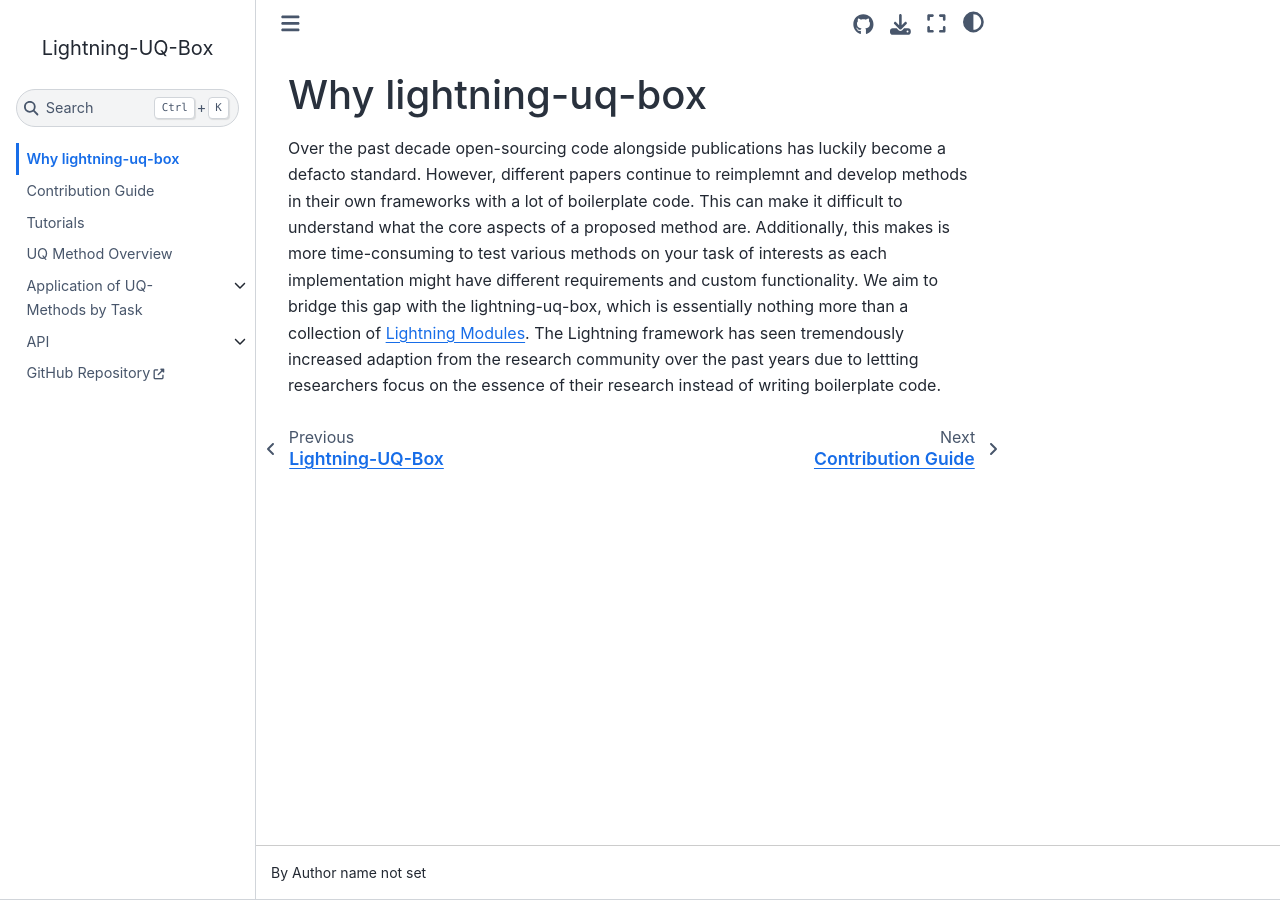
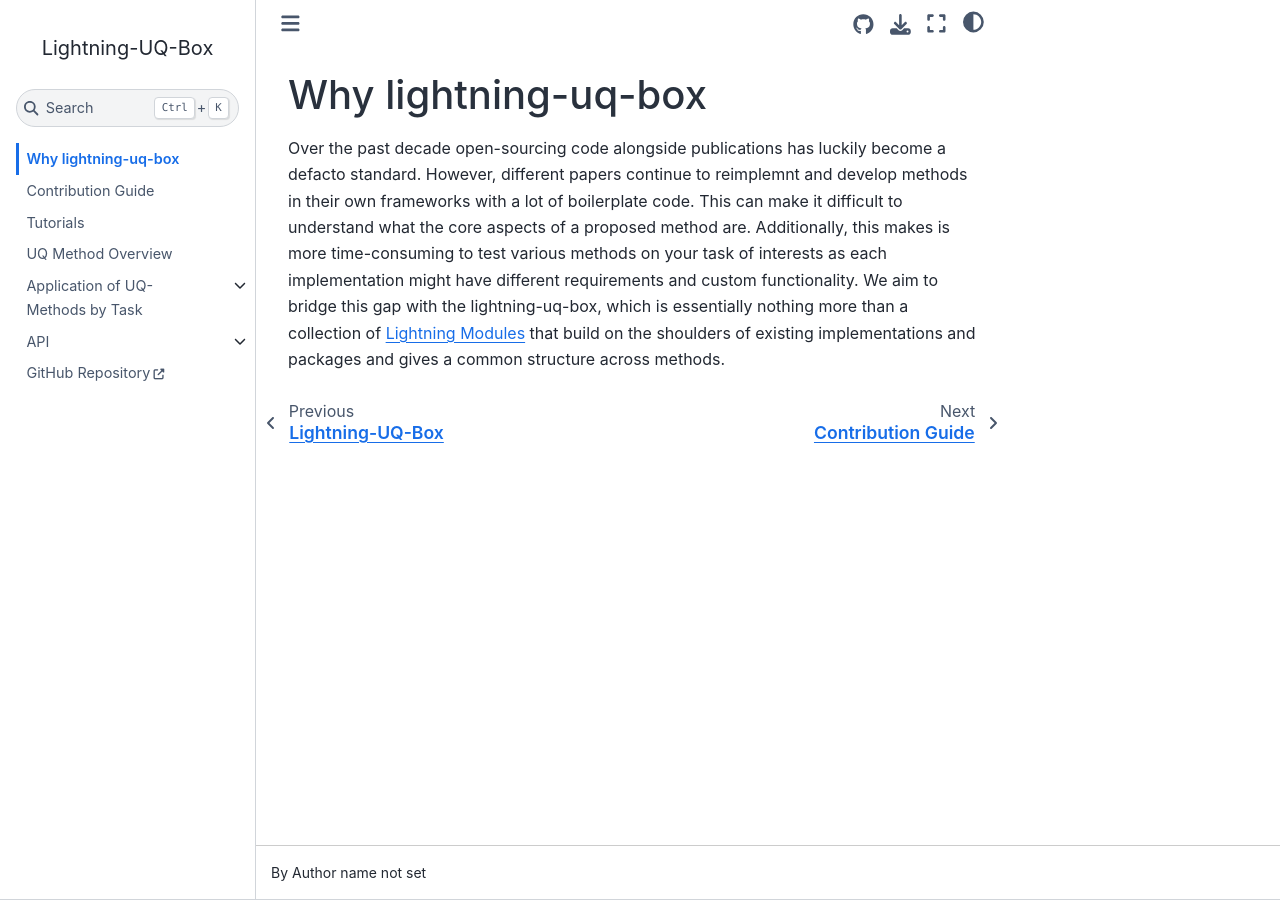
Before and after one commit to lightning-uq-box/lightning-uq-box, a Sphinx documentation site: the page built from docs/user_guide.md, in a window 1280 px wide. Built offline with Sphinx 7.4.7 and the Sphinx Book theme 1.1.4, drawn with Linux system fonts in a browser that asks for light colours; pages that are not in the unit, such as notebooks, are missing from menus.

```diff
--- a/docs/user_guide.md
+++ b/docs/user_guide.md
@@ -2,4 +2,4 @@
 
 # Why lightning-uq-box
 
-Over the past decade open-sourcing code alongside publications has luckily become a defacto standard. However, different papers continue to reimplemnt and develop methods in their own frameworks with a lot of boilerplate code. This can make it difficult to understand what the core aspects of a proposed method are. Additionally, this makes is more time-consuming to test various methods on your task of interests as each implementation might have different requirements and custom functionality. We aim to bridge this gap with the lightning-uq-box, which is essentially nothing more than a collection of [Lightning Modules](https://lightning.ai/docs/pytorch/stable/common/lightning_module.html). The Lightning framework has seen tremendously increased adaption from the research community over the past years due to lettting researchers focus on the essence of their research instead of writing boilerplate code.
+Over the past decade open-sourcing code alongside publications has luckily become a defacto standard. However, different papers continue to reimplemnt and develop methods in their own frameworks with a lot of boilerplate code. This can make it difficult to understand what the core aspects of a proposed method are. Additionally, this makes is more time-consuming to test various methods on your task of interests as each implementation might have different requirements and custom functionality. We aim to bridge this gap with the lightning-uq-box, which is essentially nothing more than a collection of [Lightning Modules](https://lightning.ai/docs/pytorch/stable/common/lightning_module.html) that build on the shoulders of existing implementations and packages and gives a common structure across methods.
```
Also changed, not shown: docs/tutorials/earth_observation/laplace_eurosat100.ipynb (added), docs/tutorials/earth_observation/mc_dropout_eurosat100.ipynb.
